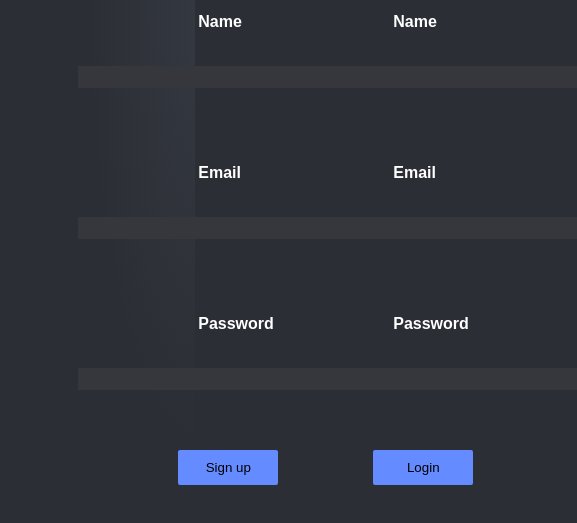
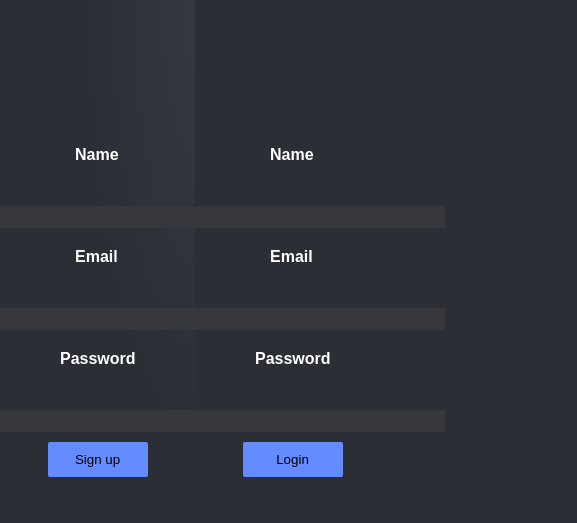
Before and after one commit to FilipK03/team, a website: page public/index.html in a window 390 px wide. Shown: the part 111-634 px from the top of the page, 577 px wide, since content can reach past the window. Drawn offline with Linux system fonts and the light colour scheme.

Commit message:
responsive_update

```diff
--- a/public/index.html
+++ b/public/index.html
@@ -13,21 +13,19 @@
     <div class="parent">
         <div class="child1">
 
-            <form action="/register" method="post">
-                <div class="align1"><p>Name</p><input name="name" type="text" required></div>
-                <div class="align1"><p>Email</p><input name="email" type="email" required></div>
-                <div class="align1"><p>Password</p><input name="password" type="password" required></div>
-                <div class="align1"><button class="button2">Sign up</button></div>
+            <form class="form1" action="/register" method="post">
+                <p>Name</p><input name="name" type="text" required>
+                <p>Email</p><input name="email" type="email" required>
+                <p class="p2">Password</p><input name="password" type="password" required>
+                <button class="button2">Sign up</button>
             </form>
         </div>
         <div class="child2">
-
-
-            <form action="/login" method="post">
-                <div class="align1"><p>Name</p><input name="name" type="text" required></div>
-                <div class="align1"><p>Email</p><input name="email" type="email" required></div>
-                <div class="align1"><p>Password</p><input name="password" type="password" required></div>
-                <div class="align1"><button class="button2">Login</button></div>
+            <form class="form1" action="/login" method="post">
+                <p>Name</p><input name="name" type="text" required>
+                <p>Email</p><input name="email" type="email" required>
+                <p class="p2">Password</p><input name="password" type="password" required>
+                <button class="button2">Login</button>
             </form>
         </div>
     </div>
--- a/public/style.css
+++ b/public/style.css
@@ -1,7 +1,6 @@
 body {
     overflow-x: hidden;
     overflow-y: hidden;
-    display: block;
     width: 100%;
     height: 100vh;
     margin: 0;
@@ -34,39 +33,42 @@ h2 {
 }
 
 .child1 {
-
+display: flex;
+justify-content: center;
+align-items: center;
+    flex-direction: column;
     background: radial-gradient(60.12% 60.12% at 104.83% -0.03%, rgb(74, 81, 92, 0.3) 0%, rgba(74, 81, 92, 0) 100%);
     width: 50%;
     height: 90vh;
+    margin: 0;
+    padding: 0;
 }
 .child2 {
-    width: 50%;
-    height: 90vh;
+    display: flex;
+    justify-content: center;
+    align-items: center;
+        flex-direction: column;
+        width: 50%;
+        height: 90vh;
+        margin: 0;
+        padding: 0;
 }
 
 input {
 background-color: #35373d;
-    margin-left: 10px;
-    margin-top: 50px;
 width: 300px;
 height: 20px;
 outline: none;
 border: none;
 }
 
-p {
-    color: white;
-    font-family: sans-serif;
-    font-weight: bold;
-    font-size: 1rem;
-    margin-left: 130px;
-}
+
 
 button {
+    margin-top: 10px;
+    margin-bottom: 150px;
     width: 100px;
     height: 35px;
-    margin-left: 110px;
-
     border-radius: 2px;
 background-color: #648bff;
     outline: none;
@@ -96,5 +98,32 @@ margin-left: 35%;
 }
 
 p {
-    margin-bottom: -15px;
+color: white;
+font-family: sans-serif;
+font-weight: bold;
+font-size: 1rem;
+ margin-left: 130px;
+width: 45px;
+height: 10px;
+margin: 0;
+margin-bottom: 50px;
+margin-top: 20px;
+
 }
+
+.p2 {
+    width: 75px;
+    height: 10px;
+    margin: 0;
+    margin-bottom: 50px;
+    margin-top: 20px;
+}
+
+.form1 {
+    width: 100%;
+    height: 90vh;
+    display: flex;
+    justify-content: center;
+    align-items: center;
+    flex-direction: column;
+}
```
Also changed, not shown: public/page.html (added, +12 -0 lines).
